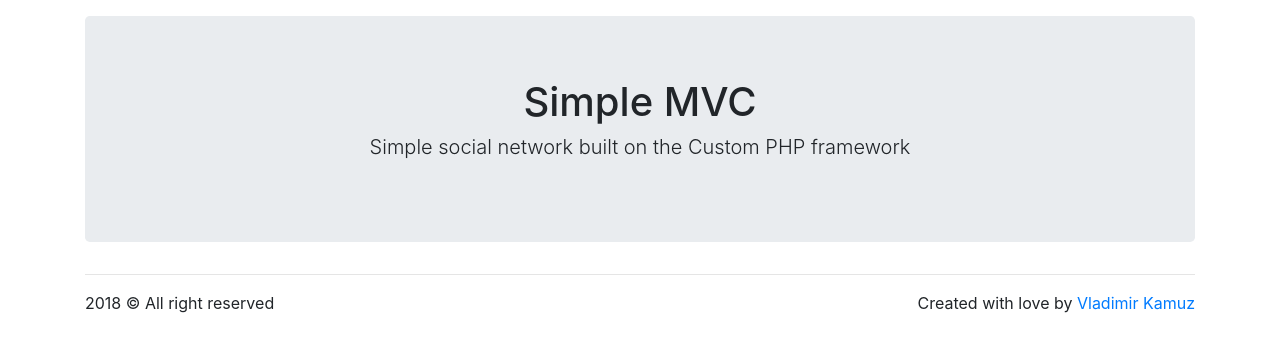
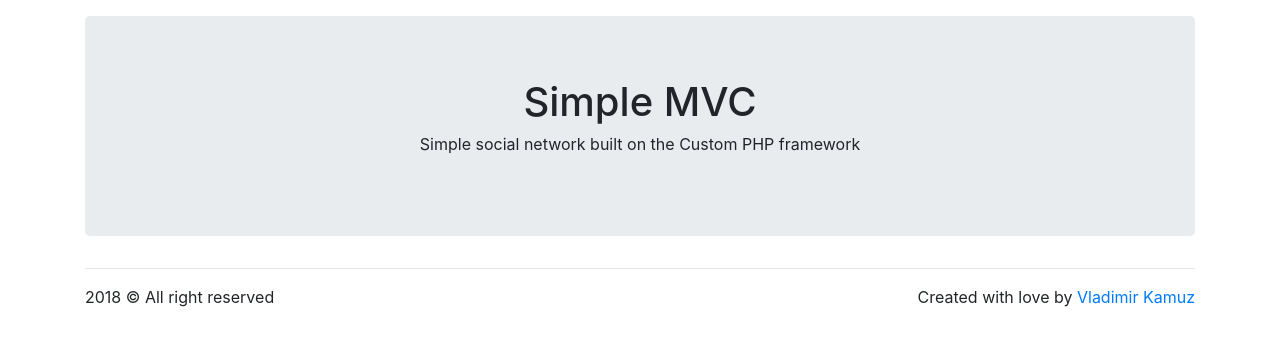
Before and after one commit to kamuz/simplemvc, a PHP site: page / in a window 1280 px wide. Shown: the part 56-408 px from the top of the page. Run offline with PHP 8.4, Linux system fonts and the light colour scheme; data that the repository does not hold is empty.

Commit message:
CSS changes

```diff
--- a/app/views/pages/index.php
+++ b/app/views/pages/index.php
@@ -2,7 +2,7 @@
     <div class="jumbotron jumbotron-flud text-center">
         <div class="container">
         <h1><?php echo $data['title']; ?></h1>
-        <p class="lead"><?php echo $data['description']; ?></p>
+        <p><?php echo $data['description']; ?></p>
         </div>
     </div>
 <?php require APPROOT . '/views/inc/footer.php'; ?>
```
